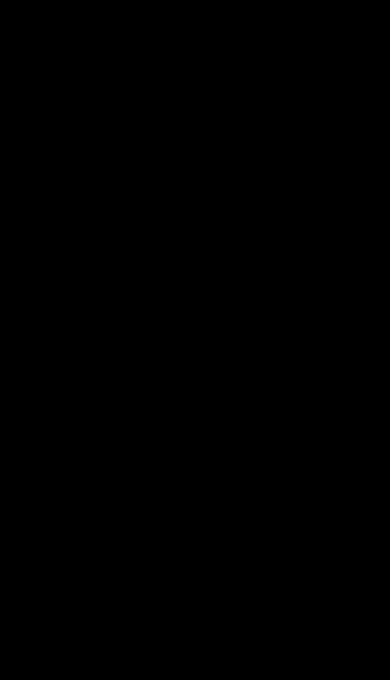
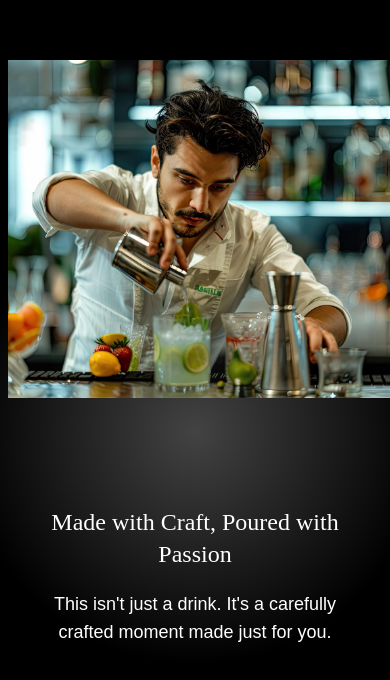
Before and after one commit to manoj160303/gsap_cocktail, a React (Vite) app: page / in a window 390 px wide. Shown: the part 4266-4946 px from the top of the page. Before the commit the page ends 4196 px from the top, so only its background shows below. Built offline with nearby package versions, Linux system fonts and the light colour scheme; a web font is replaced by a local one.

Commit message:
implemented the Art  section

```diff
--- a/src/App.jsx
+++ b/src/App.jsx
@@ -4,6 +4,7 @@
 import Hero from "./components/Hero"
 import Cocktails from "./components/Cocktails"
 import About from "./components/About"
+import Art from "./components/Art"
 gsap.registerPlugin(ScrollTrigger,SplitText)
 const App = () => {
   return (
@@ -12,6 +13,7 @@
       <Hero/>
       <Cocktails/>
       <About/>
+      <Art/>
     </main>
   )
 }
--- /dev/null
+++ b/src/components/Art.jsx
@@ -0,0 +1,63 @@
+import React from 'react'
+import { featureLists, goodLists } from '../../constants'
+import { useMediaQuery } from 'react-responsive'
+import { useGSAP } from '@gsap/react';
+import gsap from 'gsap';
+
+const Art = () => {
+    const isMobile=useMediaQuery({maxWidth:767});
+
+    useGSAP(()=>{
+        const start=isMobile? 'top 20%' :'top top';
+
+        const masktimeline=gsap.timeline({
+            scrollTrigger:'#art',
+            start,
+            end:'bottom center',
+            scrub:1.5,
+            pin:true
+        })
+        masktimeline.to('.will-fade',{
+            opacity:0,stagger:0.2,ease:'power1.inOut'
+        })
+        .to('.masked-img',{scale:1.3,maskPosition:'center',maskSize:'400%',duration:1,ease:'power1.inOut'})
+        .to('#masked-content',{opacity:1,duration:1,ease:'power1.inOut'})
+    })
+  return (
+    <div id='art'>
+        <div className="container mx-auto h-full pt-20">
+            <h2 className="will-fade">The ART</h2>
+            <div className="content">
+                <ul className="spcae-y-4 will-fade">
+                    {goodLists.map((feature,index)=>(
+                        <li key={index} className=' flex items-center gap-2'>
+                            <img src="/images/check.png" alt="check" />
+                            <p>{feature}</p>
+                        </li>
+                    ))}
+                </ul>
+                <div className="cocktail-img ml-2 mt-2">
+                    <img src="/images/under-img.jpg" alt="cocktail" className="abs-center masked-img size-full object-contain" />
+                </div>
+                <ul className="spcae-y-4 will-fade">
+                    {featureLists.map((feature,index)=>(
+                        <li key={index} className=' flex items-center justify-start gap-2'>
+                            <img src="/images/check.png" alt="check" />
+                            <p className=' md:w-fit w-60'>{feature}</p>
+                        </li>
+                    ))}
+                </ul>
+            </div>
+            <div className="masked-container">
+                <h2 className="will-fade">Sip-Worthy Perfection</h2>
+                <div id="masked-content">
+                    <h3>Made with Craft, Poured with Passion</h3>
+                    <p>This isn't just a drink. It's a carefully crafted moment made just for you.</p>
+                </div>
+            </div>
+        </div>
+    </div>
+  )
+}
+
+export default Art
```
